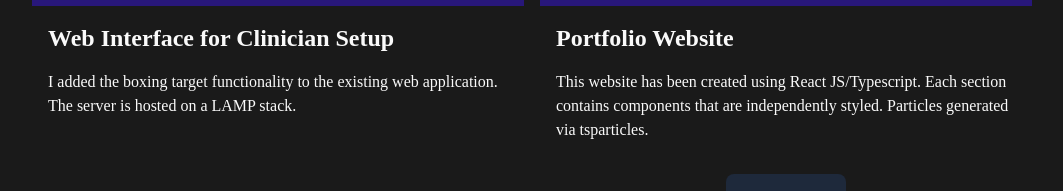
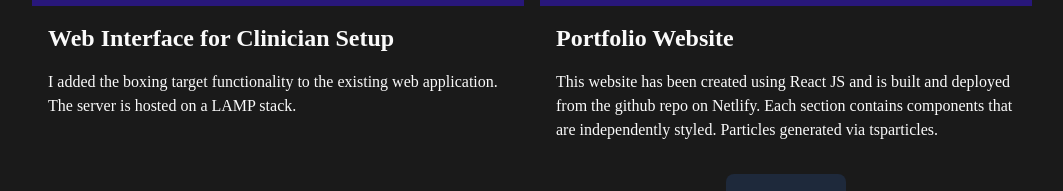
Before and after one commit to Bifdus/porfoliosite, a React (Create React App) app: page / in a window 1280 px wide. Shown: the part 3942-4133 px from the top of the page, without its empty margins (108-1171 px from the left). Built offline with nearby package versions, Linux system fonts and the light colour scheme.

Commit message:
Minor text change
Project isn't really using typescript

```diff
--- a/src/assets/data/projectData.js
+++ b/src/assets/data/projectData.js
@@ -23,7 +23,7 @@ export const projectData = [
   {
     id: 4,
     title: 'Portfolio Website',
-    text: 'This website has been created using React JS/Typescript. Each section contains components that are independently styled. Particles generated via tsparticles.',
+    text: 'This website has been created using React JS and is built and deployed from the github repo on Netlify. Each section contains components that are independently styled. Particles generated via tsparticles.',
     image:
       'https://res.cloudinary.com/dlyygpzwl/image/upload/v1658726223/Website/website_akf2x5.jpg',
     link: 'https://github.com/Bifdus/portfolio-site',
```
